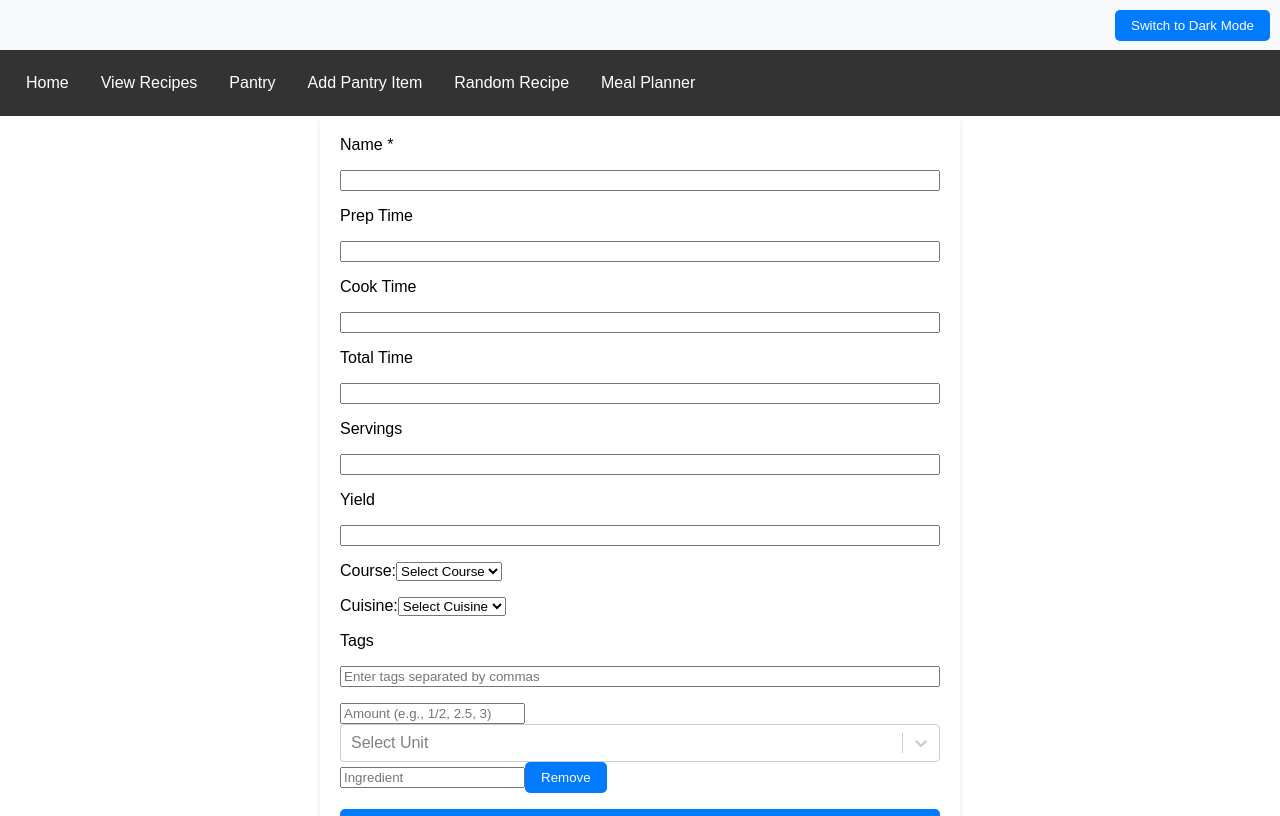
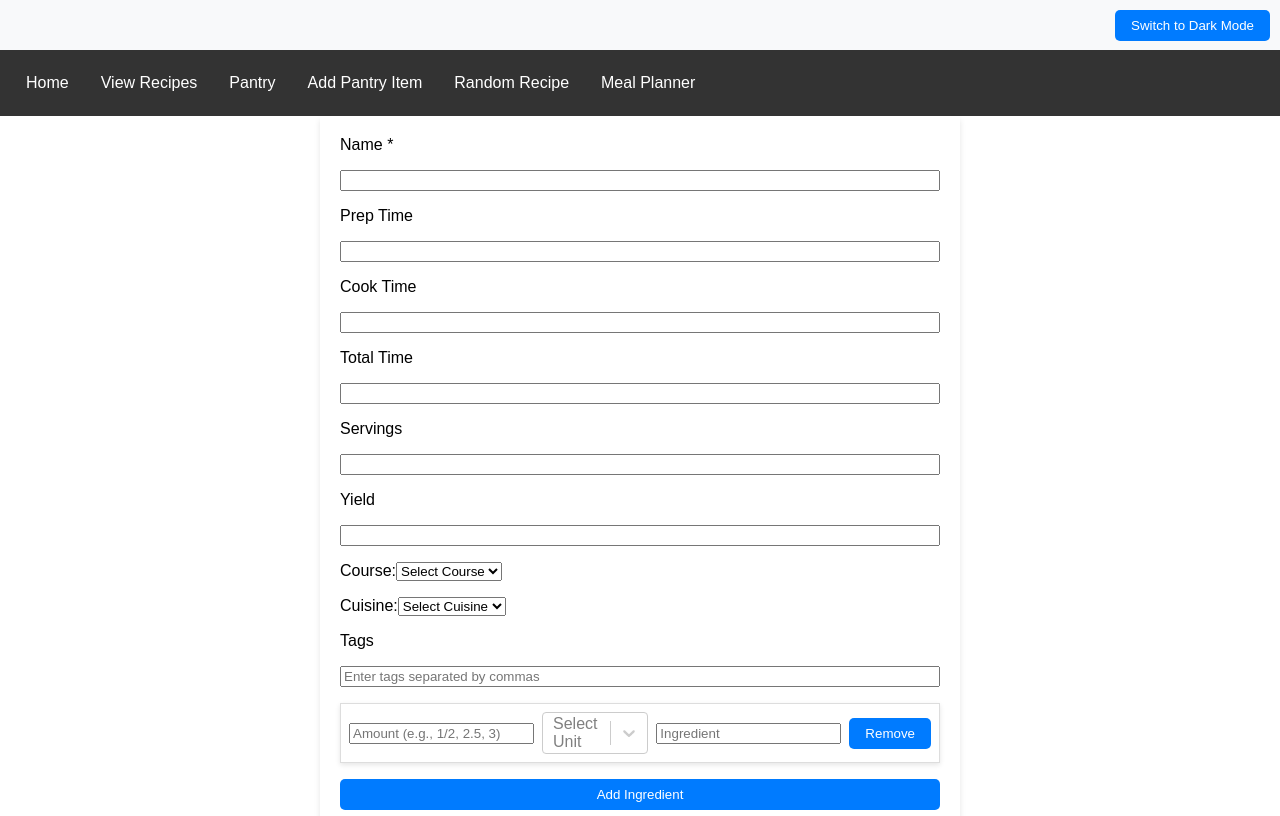
Before and after one commit to O-KenneDevWorks/RecipeStore, a React (Create React App) app in the folder web-app/: page /add-recipe in a window 1280 px wide. Shown: the top 816 px of the page. Built offline with nearby package versions, Linux system fonts and the light colour scheme.

Commit message:
Update Add_Recipe.js

```diff
--- a/web-app/src/components/Add_Recipe.js
+++ b/web-app/src/components/Add_Recipe.js
@@ -233,13 +233,18 @@ const AddRecipeForm = () => {
             />
 
             <DragDropContext onDragEnd={onDragEnd}>
-                <Droppable droppableId="droppable-ingredients">
+                <Droppable droppableId="droppable-ingredients" type="ingredients">
                     {(provided) => (
                         <div ref={provided.innerRef} {...provided.droppableProps}>
                             {recipeData.ingredients.map((ingredient, index) => (
                                 <Draggable key={index} draggableId={`ingredient-${index}`} index={index}>
                                     {(provided) => (
-                                        <div ref={provided.innerRef} {...provided.draggableProps} {...provided.dragHandleProps}>
+                                        <div
+                                            ref={provided.innerRef}
+                                            {...provided.draggableProps}
+                                            {...provided.dragHandleProps}
+                                            className="ingredient-input"
+                                        >
                                             <input
                                                 type="text"
                                                 name="amount"
```
